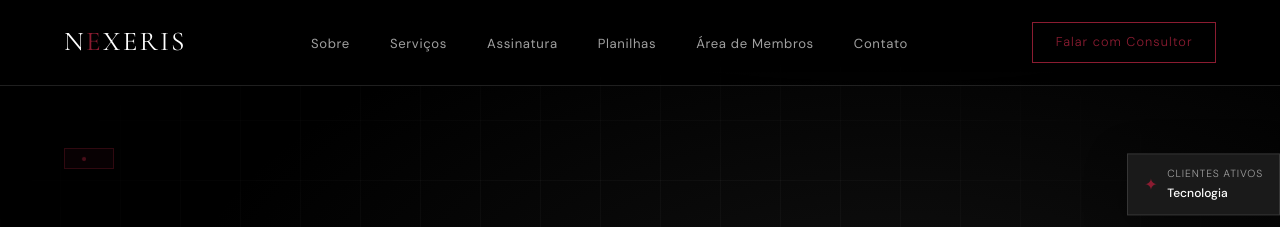
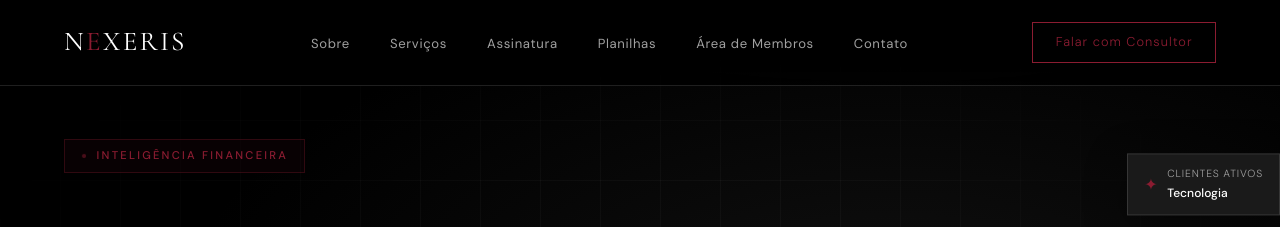
Before and after one commit to thyerisDev/Nexora-Original, a website: page index.html in a window 1280 px wide. Shown: the top 227 px of the page. Drawn offline with nearby package versions, Linux system fonts and the light colour scheme.

Commit message:
inteligencia volto

```diff
--- a/index.html
+++ b/index.html
@@ -42,7 +42,7 @@
 
   <div class="hero-content">
     <div class="hero-tag">
-      <span class="label"></span>
+      <span class="label">Inteligência Financeira</span>
     </div>
     <h1 class="display hero-title">
       Construa seu<br>
```
